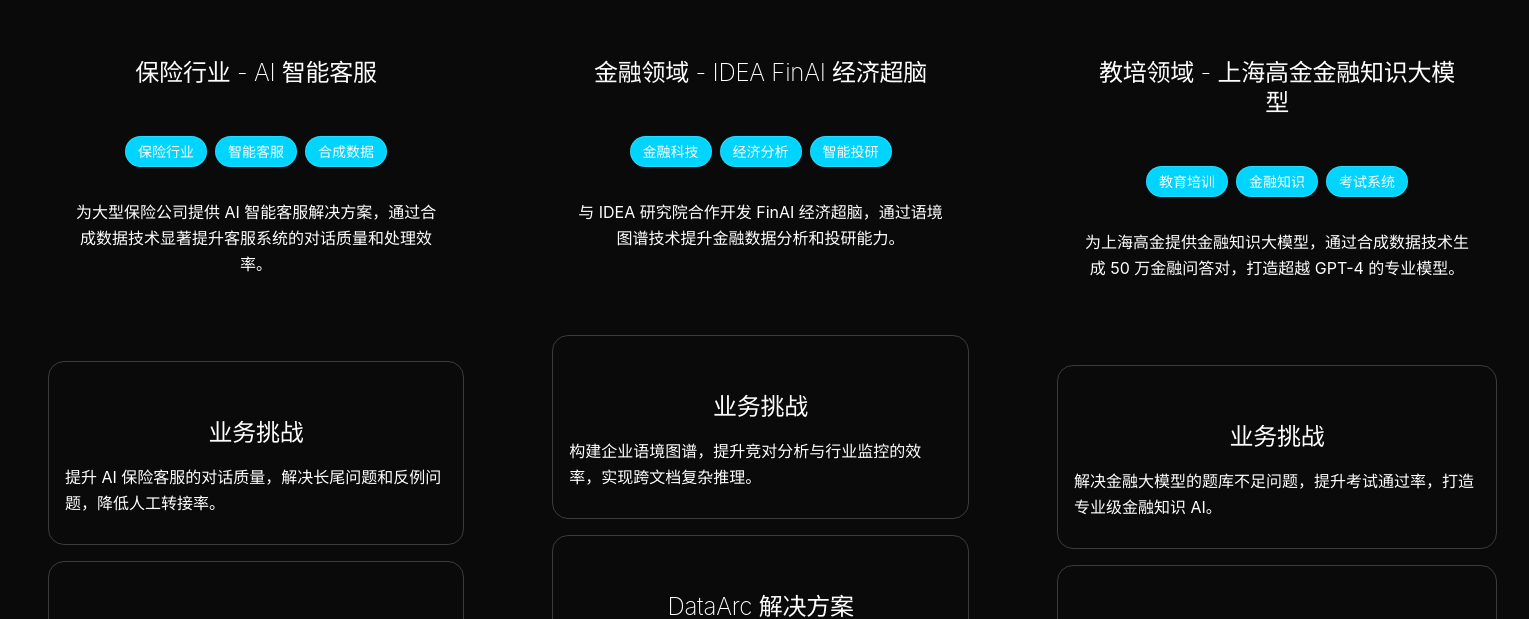
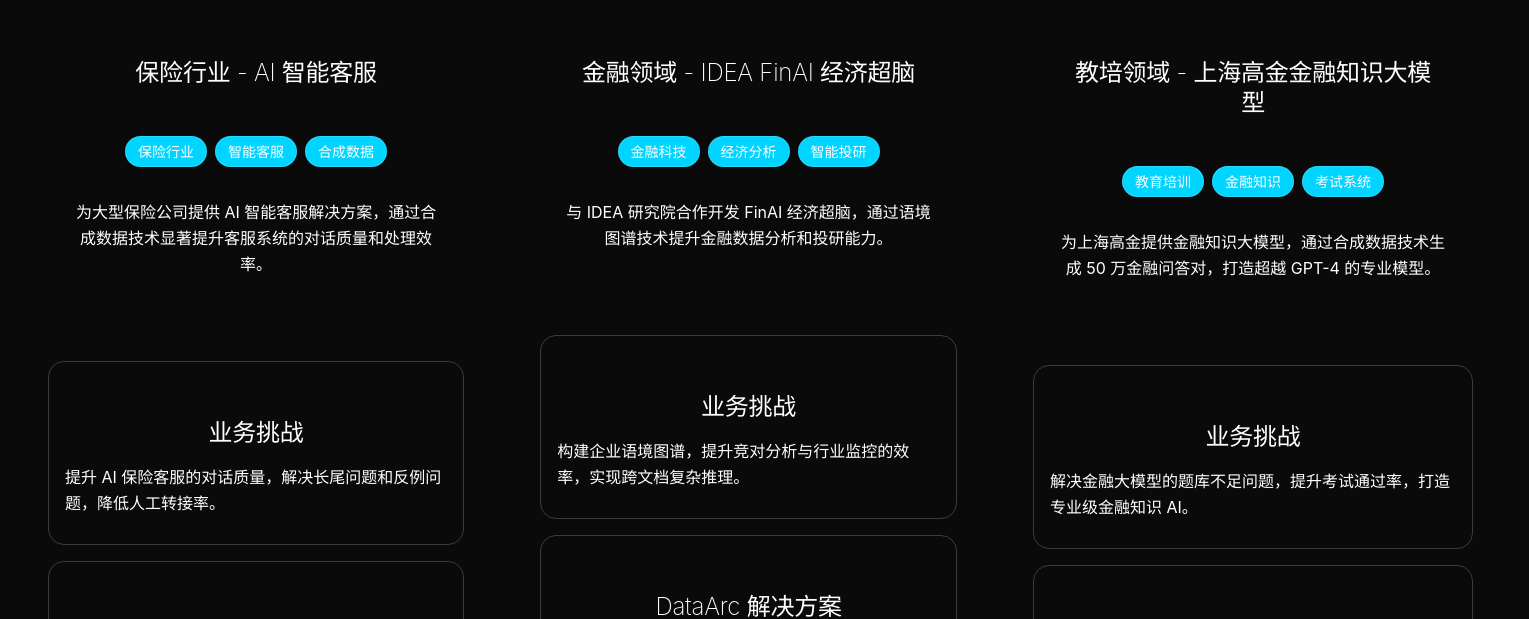
Before and after one commit to snailuu/dataarc-website, a Vue app: page /cases in a window 1280 px wide. Shown: the part 4365-4984 px from the top of the page, 1529 px wide, since content can reach past the window. Built offline with nearby package versions, Linux system fonts and the light colour scheme.

Commit message:
样式：案例卡片高宽跳转

```diff
--- a/src/views/Cases.vue
+++ b/src/views/Cases.vue
@@ -872,7 +872,7 @@ const labelsContent = computed(() => {
 .additional-cases .container {
   display: grid;
   grid-template-columns: repeat(3, 1fr);
-  gap: var(--space-6);
+  gap: var(--space-3);
 }
 
 .detailed-case {
@@ -1259,7 +1259,7 @@ const labelsContent = computed(() => {
 @media (max-width: 1024px) {
   .additional-cases .container {
     grid-template-columns: 1fr;
-    gap: var(--space-4);
+    gap: var(--space-3);
   }
 
   .solution-details {
```
